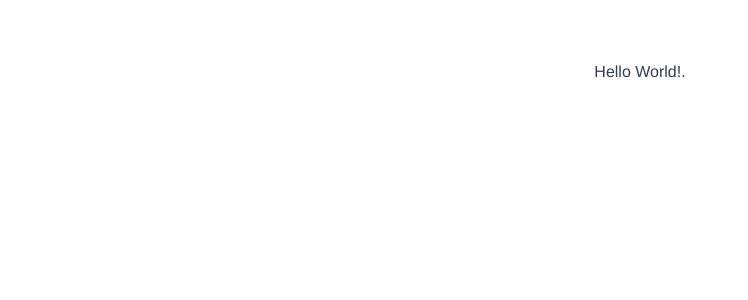
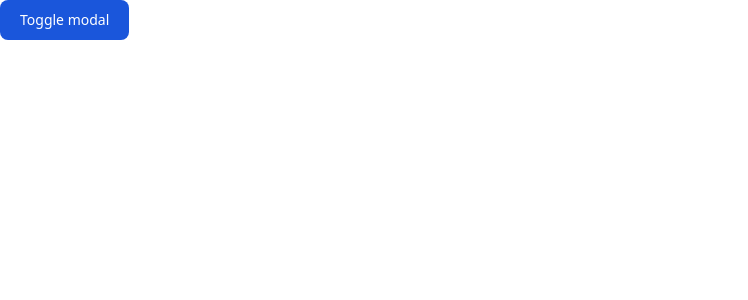
Before and after one commit to ojpro/isysgym, a Vue app in the folder frontend/: page / in a window 1280 px wide. Shown: the top 300 px of the page, without its empty margins (0-748 px from the left). Built offline with nearby package versions, Linux system fonts and the light colour scheme.

Commit message:
Organized the frontend directory structure.

```diff
--- a/frontend/package.json
+++ b/frontend/package.json
@@ -17,7 +17,6 @@
   "devDependencies": {
     "@vitejs/plugin-vue": "^2.3.3",
     "autoprefixer": "^10.4.7",
-    "dotenv": "^16.0.1",
     "postcss": "^8.4.14",
     "tailwindcss": "^3.1.2",
     "vite": "^2.9.9"
--- a/frontend/src/App.vue
+++ b/frontend/src/App.vue
@@ -1,14 +1,3 @@
 <template>
   <router-view></router-view>
 </template>
-
-<style>
-#app {
-  font-family: Avenir, Helvetica, Arial, sans-serif;
-  -webkit-font-smoothing: antialiased;
-  -moz-osx-font-smoothing: grayscale;
-  text-align: center;
-  color: #2c3e50;
-  margin-top: 60px;
-}
-</style>
--- a/frontend/src/components/HelloWorld.vue
+++ /dev/null
@@ -1,3 +0,0 @@
-<template>
-  <h1>Hello World!. </h1>
-</template>
--- a/frontend/src/main.js
+++ b/frontend/src/main.js
@@ -1,6 +1,6 @@
 import { createApp } from 'vue'
 import App from './App.vue'
-import router from './router'
+import router from './router/index'
 import store from './store'
 
 // Imported css file [TailwindCSS Behind the scene]
--- a/frontend/src/router.js
+++ /dev/null
@@ -1,16 +0,0 @@
-import { createRouter, createWebHistory } from 'vue-router'
-import HelloWorld from './components/HelloWorld.vue'
-
-const router = createRouter({
-    history: createWebHistory(),
-    routes: [
-        {
-            path: '/',
-            name: 'home',
-            component: HelloWorld
-        },
-
-    ]
-})
-
-export default router
--- /dev/null
+++ b/frontend/src/router/routes.js
@@ -0,0 +1,12 @@
+import Home from "../views/Home.vue";
+
+const routes = [
+    {
+        path: '/',
+        name: 'home',
+        component: Home
+    },
+
+]
+
+export default routes
--- /dev/null
+++ b/frontend/src/services/axios/config.js
@@ -0,0 +1,11 @@
+// axios configuration
+
+import Axios from 'axios'
+
+const axios = Axios.create({
+    baseURL: 'http://gym.test/api',
+    responseType: 'json',
+    timeout: 10000
+})
+
+export {axios}
--- /dev/null
+++ b/frontend/src/views/Home.vue
@@ -0,0 +1,52 @@
+<template>
+  <button data-tooltip-target="tooltip-default" class="block text-white bg-blue-700 hover:bg-blue-800 focus:ring-4 focus:outline-none focus:ring-blue-300 font-medium rounded-lg text-sm px-5 py-2.5 text-center dark:bg-blue-600 dark:hover:bg-blue-700 dark:focus:ring-blue-800" type="button" data-modal-toggle="defaultModal">
+    Toggle modal
+  </button>
+
+  <div id="tooltip-default" role="tooltip" class="inline-block absolute invisible z-10 py-2 px-3 text-sm font-medium text-white bg-gray-900 rounded-lg shadow-sm opacity-0 transition-opacity duration-300 tooltip dark:bg-gray-700" data-popper-reference-hidden="" data-popper-escaped="" data-popper-placement="bottom" style="position: absolute; inset: 0px auto auto 0px; margin: 0px; transform: translate(270px, 779px);">
+    Tooltip content
+    <div class="tooltip-arrow" data-popper-arrow="" style="position: absolute; left: 0px; transform: translate(59px, 0px);"></div>
+  </div>
+
+  <div id="defaultModal" tabindex="-1" aria-hidden="true" class="hidden overflow-y-auto overflow-x-hidden fixed top-0 right-0 left-0 z-50 w-full md:inset-0 h-modal md:h-full justify-center items-center">
+    <div class="relative p-4 w-full max-w-2xl h-full md:h-auto">
+
+      <div class="relative bg-white rounded-lg shadow dark:bg-gray-700">
+
+        <div class="flex justify-between items-start p-4 rounded-t border-b dark:border-gray-600">
+          <h3 class="text-xl font-semibold text-gray-900 dark:text-white">
+            Terms of Service
+          </h3>
+          <button type="button" class="text-gray-400 bg-transparent hover:bg-gray-200 hover:text-gray-900 rounded-lg text-sm p-1.5 ml-auto inline-flex items-center dark:hover:bg-gray-600 dark:hover:text-white" data-modal-toggle="defaultModal">
+            <svg class="w-5 h-5" fill="currentColor" viewBox="0 0 20 20" xmlns="http://www.w3.org/2000/svg"><path fill-rule="evenodd" d="M4.293 4.293a1 1 0 011.414 0L10 8.586l4.293-4.293a1 1 0 111.414 1.414L11.414 10l4.293 4.293a1 1 0 01-1.414 1.414L10 11.414l-4.293 4.293a1 1 0 01-1.414-1.414L8.586 10 4.293 5.707a1 1 0 010-1.414z" clip-rule="evenodd"></path></svg>
+          </button>
+        </div>
+
+        <div class="p-6 space-y-6">
+          <p class="text-base leading-relaxed text-gray-500 dark:text-gray-400">
+            With less than a month to go before the European Union enacts new consumer privacy laws for its citizens, companies around the world are updating their terms of service agreements to comply.
+          </p>
+          <p class="text-base leading-relaxed text-gray-500 dark:text-gray-400">
+            The European Union’s General Data Protection Regulation (G.D.P.R.) goes into effect on May 25 and is meant to ensure a common set of data rights in the European Union. It requires organizations to notify users as soon as possible of high-risk data breaches that could personally affect them.
+          </p>
+        </div>
+
+        <div class="flex items-center p-6 space-x-2 rounded-b border-t border-gray-200 dark:border-gray-600">
+          <button data-modal-toggle="defaultModal" type="button" class="text-white bg-blue-700 hover:bg-blue-800 focus:ring-4 focus:outline-none focus:ring-blue-300 font-medium rounded-lg text-sm px-5 py-2.5 text-center dark:bg-blue-600 dark:hover:bg-blue-700 dark:focus:ring-blue-800">I accept</button>
+          <button data-modal-toggle="defaultModal" type="button" class="text-gray-500 bg-white hover:bg-gray-100 focus:ring-4 focus:outline-none focus:ring-blue-300 rounded-lg border border-gray-200 text-sm font-medium px-5 py-2.5 hover:text-gray-900 focus:z-10 dark:bg-gray-700 dark:text-gray-300 dark:border-gray-500 dark:hover:text-white dark:hover:bg-gray-600 dark:focus:ring-gray-600">Decline</button>
+        </div>
+      </div>
+    </div>
+  </div>
+
+</template>
+
+<script>
+export default {
+name: "Home"
+}
+</script>
+
+<style scoped>
+
+</style>
```
Also changed, not shown: frontend/src/router/index.js (added, +9 -0 lines), frontend/src/assets/logo.png (deleted), 1 other file (tests, documents, lock files or other folders).
